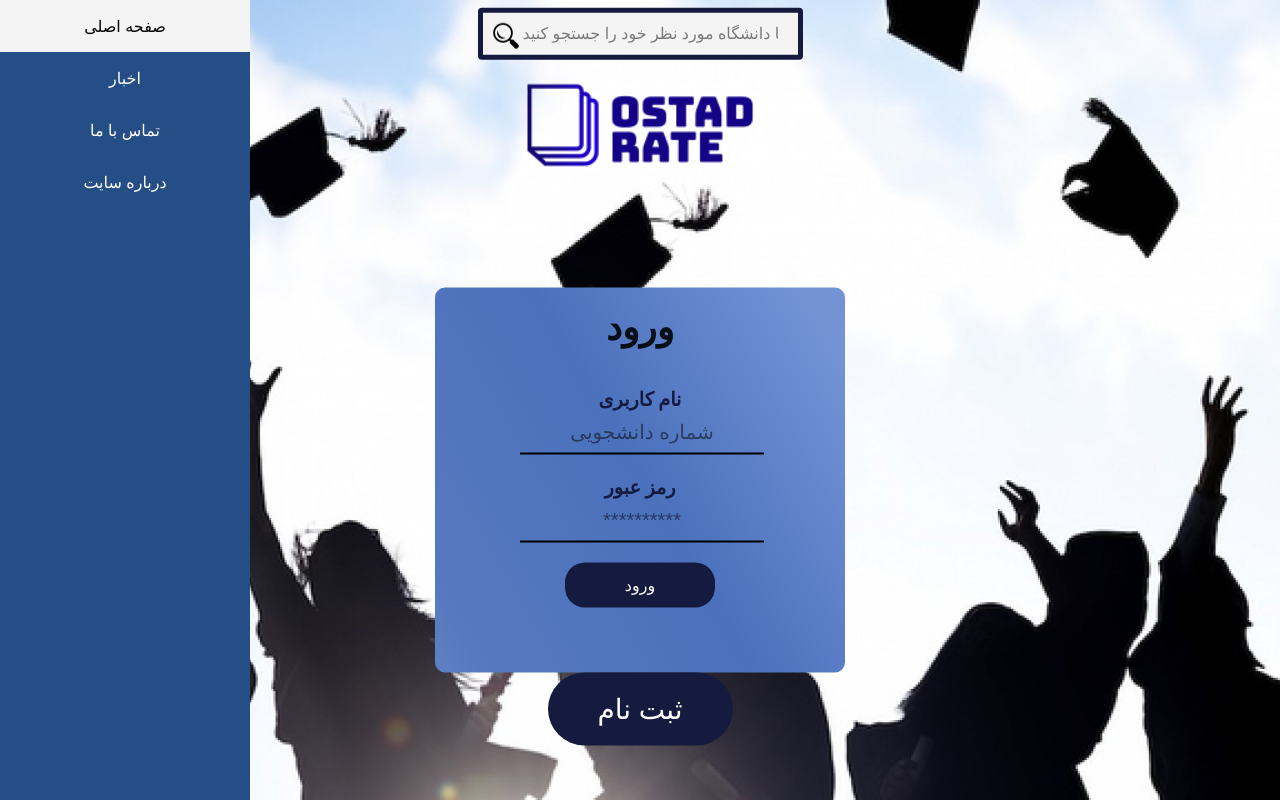
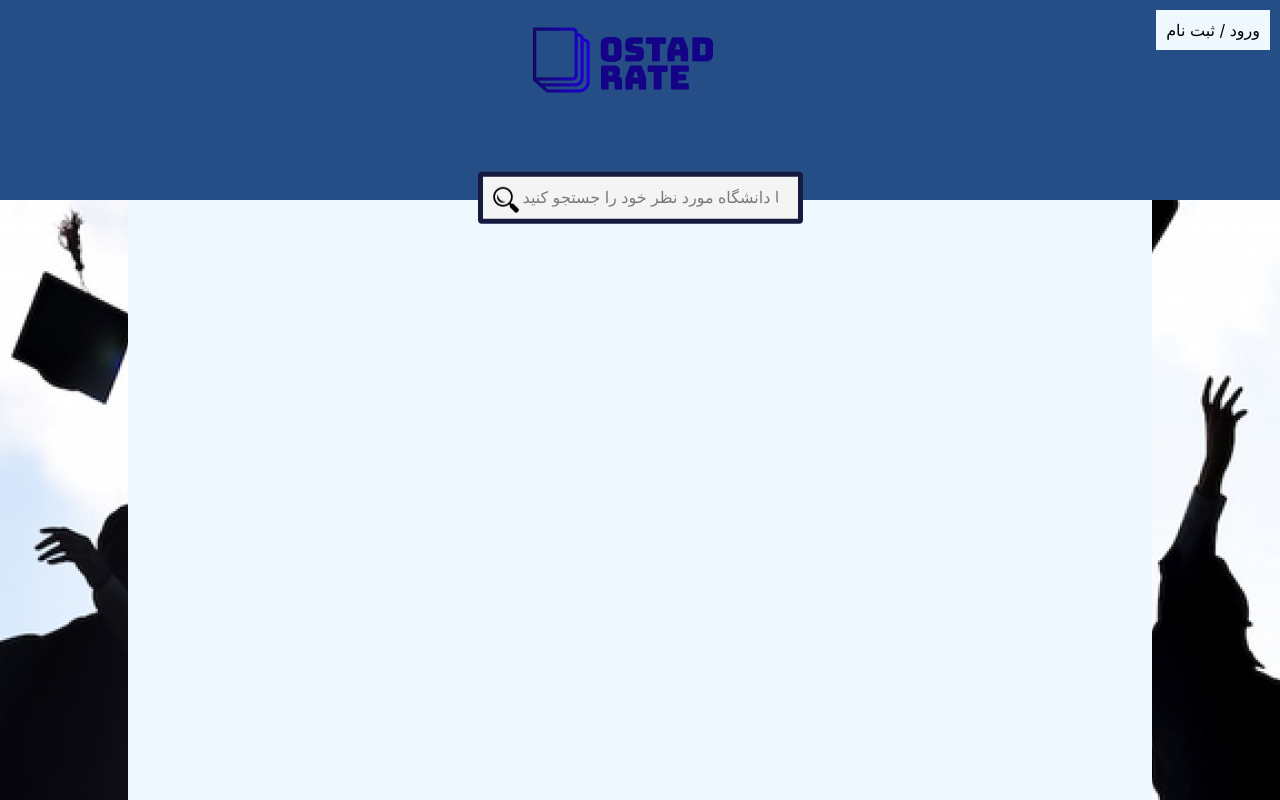
Before and after one commit to SadraMoghadam/software_engineering_undergraduate_project, a React (Create React App) app in the folder app/react/my-app/: page / in a window 1280 px wide. Built offline with nearby package versions, Linux system fonts and the light colour scheme.

Commit message:
home added

```diff
--- a/app/react/my-app/src/App.css
+++ b/app/react/my-app/src/App.css
@@ -2,12 +2,13 @@
   text-align: center;
 }
 
-body, html{
+body{
   background-image: url(uni.jpg);
   background-repeat: no-repeat;
   background-size: cover;
   background-position: center;
   background-attachment: fixed;
+  min-height:100%;
   padding: 0;
   margin: 0;
 }
@@ -503,6 +504,7 @@ transform: translate(50%,-100%);
     padding: 12px 20px 12px 40px;
     -webkit-transition: width 0.4s ease-in-out;
     transition: width 0.4s ease-in-out;
+    position: relative;
 }
 
 .searchBar input[type=text]:focus {
--- a/app/react/my-app/src/App.js
+++ b/app/react/my-app/src/App.js
@@ -12,7 +12,8 @@ function App() {
   return (
     <Router>
       <Switch>
-        <Route exact path="/" component={Login}/>
+        <Route exact path="/" component={Home}/>
+        <Route exact path="/Login" component={Login}/>
         <Route exact path="/Logintoregister" component={Logintoregister}/>
         <Route exact path="/Register" component={Register}/>
         <Route exact path="/RegisterOstad" component={RegisterOstad}/>
--- /dev/null
+++ b/app/react/my-app/src/components/Header.js
@@ -0,0 +1,41 @@
+import logo from '../ostadrate.png';
+import React, {Component} from 'react';
+import '../newCss.css';
+import '../App.css'
+import Login from './Login';
+import { Redirect } from 'react-router-dom';
+
+class Header extends Component {
+    state = {
+        redirectLoginReg: false
+      }
+
+        setRedirectLoginReg = () => {
+          this.setState({
+            redirectLoginReg: true
+          })
+        }
+
+        renderRedirectLoginReg = () => {
+          if (this.state.redirectLoginReg) {
+            return <Redirect to='./Login' />
+          }
+        }
+
+
+    render() {
+        return(
+        <div className="header">
+            <img src= {logo} className="image"></img>
+            <div className="loginRegButton" onClick={this.setRedirectLoginReg}>
+            {this.renderRedirectLoginReg()}
+                ورود / ثبت نام
+            </div>
+            <form className="searchBar">
+                <input type = "text" name = "search" placeholder = "استاد یا دانشگاه مورد نظر خود را جستجو کنید"></input>
+            </form>
+        </div>);
+    }
+}
+
+export default Header;
--- a/app/react/my-app/src/components/Home.js
+++ b/app/react/my-app/src/components/Home.js
@@ -0,0 +1,21 @@
+import logo from '../ostadrate.png';
+import React, {Component} from 'react';
+import '../newCss.css';
+import Register from './Register';
+import Header from './Header';
+import Logintoregister from './Logintoregister';
+import { Redirect } from 'react-router-dom';
+
+class Home extends Component {
+    render() {
+        return(
+            <div className="Home">
+                <Header/>
+                <div className="allBackground">
+                </div>
+            </div>
+        );
+    }
+}
+
+export default Home;
--- a/app/react/my-app/src/components/Login.js
+++ b/app/react/my-app/src/components/Login.js
@@ -9,7 +9,8 @@ import { Redirect } from 'react-router-dom'
 
 class Login extends Component {
   state = {
-    redirect: false
+    redirect: false,
+    redirectHome:false
   }
 
     setRedirect = () => {
@@ -23,6 +24,17 @@ class Login extends Component {
       }
     }
 
+    setRedirectHome = () => {
+      this.setState({
+        redirectHome: true
+      })
+    }
+
+    renderRedirectHome = () => {
+      if (this.state.redirectHome) {
+        return <Redirect to='./' />
+      }
+    }
 
 
   render() {
@@ -30,7 +42,7 @@ class Login extends Component {
     <div className="App">
       <img src= {logo} className="userr"></img>
         <div className="sidebar">
-          <a href="#home">صفحه اصلی</a>
+        <a href="#home" onClick={this.setRedirectHome}>{this.renderRedirectHome()}صفحه اصلی</a>
           <a href="#news">اخبار</a>
           <a href="#contact">تماس با ما</a>
           <a href="#about">درباره سایت</a>
--- a/app/react/my-app/src/components/Logintoregister.js
+++ b/app/react/my-app/src/components/Logintoregister.js
@@ -6,7 +6,8 @@ import { Redirect } from 'react-router-dom'
 class Logintoregister extends Component {
     state = {
         redirectProfessor: false,
-        redirectStudent:false
+        redirectStudent:false,
+        redirectHome: false
       }
 
         setRedirectProfessor = () => {
@@ -31,6 +32,18 @@ class Logintoregister extends Component {
           }
         }
 
+          setRedirectHome = () => {
+            this.setState({
+              redirectHome: true
+            })
+          }
+
+          renderRedirectHome = () => {
+            if (this.state.redirectHome) {
+              return <Redirect to='./' />
+            }
+          }
+
 
     render() {
 
@@ -39,7 +52,7 @@ class Logintoregister extends Component {
             <div className="App">
                 <img src= {logo} className="userr"></img>
                 <div className="sidebar">
-                    <a href="#home">صفحه اصلی</a>
+                    <a href="#home" onClick={this.setRedirectHome}>{this.renderRedirectHome()}صفحه اصلی</a>
                     <a href="#news">اخبار</a>
                     <a href="#contact">تماس با ما</a>
                     <a href="#about">درباره سایت</a>
--- a/app/react/my-app/src/components/Register.js
+++ b/app/react/my-app/src/components/Register.js
@@ -1,17 +1,32 @@
 
 import React, {Component} from 'react';
 import logo from '../ostadrate.png';
-
+import { Redirect } from 'react-router-dom';
 import '../App.css';
 
 class Register extends Component {
+  state = {
+    redirectHome: false
+  }
+
+  setRedirectHome = () => {
+    this.setState({
+      redirectHome: true
+    })
+  }
+
+  renderRedirectHome = () => {
+    if (this.state.redirectHome) {
+      return <Redirect to='./' />
+    }
+  }
 
   render() {
     return (
     <div className="App">
        <img src= {logo} className="userr"></img>
 <div className="sidebar">
-  <a href="#home">صفحه اصلی</a>
+<a href="#home" onClick={this.setRedirectHome}>{this.renderRedirectHome()}صفحه اصلی</a>
   <a href="#news">اخبار</a>
   <a href="#contact">تماس با ما</a>
   <a href="#about">درباره سایت</a>
--- a/app/react/my-app/src/components/RegisterOstad.js
+++ b/app/react/my-app/src/components/RegisterOstad.js
@@ -1,17 +1,33 @@
 
 import React, {Component} from 'react';
 import logo from '../ostadrate.png';
-
+import { Redirect } from 'react-router-dom';
 import '../App.css';
 
 class RegisterOstad extends Component {
+  state = {
+    redirectHome: false
+  }
+
+  setRedirectHome = () => {
+    this.setState({
+      redirectHome: true
+    })
+  }
+
+  renderRedirectHome = () => {
+    if (this.state.redirectHome) {
+      return <Redirect to='./' />
+    }
+  }
+
 
   render() {
     return (
     <div className="App">
       <img src= {logo} className="userr"></img>
       <div className="sidebar">
-        <a href="#home">صفحه اصلی</a>
+      <a href="#home" onClick={this.setRedirectHome}>{this.renderRedirectHome()}صفحه اصلی</a>
         <a href="#news">اخبار</a>
         <a href="#contact">تماس با ما</a>
         <a href="#about">درباره سایت</a>
--- /dev/null
+++ b/app/react/my-app/src/newCss.css
@@ -0,0 +1,39 @@
+.header {
+    background: #264e86;
+    position: relative;
+    height: 200px;
+    text-align: center;
+    z-index: 10;
+  }
+
+  body {
+    background-color: aliceblue;
+  }
+
+  .image{
+    margin-top: -40px;
+    margin-left: 100px;
+    position: relative;
+  }
+
+  .allBackground{
+    min-height: 100% !important;
+    width: 80%;
+    margin-left: 10%;
+    margin-right: 10%;
+    background-color: aliceblue;
+    position: fixed;
+  }
+
+  .loginRegButton {
+    position: relative;
+    float: right;
+    margin: 10px;
+    background-color: aliceblue;
+    padding: 10px;
+    cursor: pointer;
+  }
+
+  .loginRegButton:hover {
+    background-color: #7F9EDC;
+  }
```
